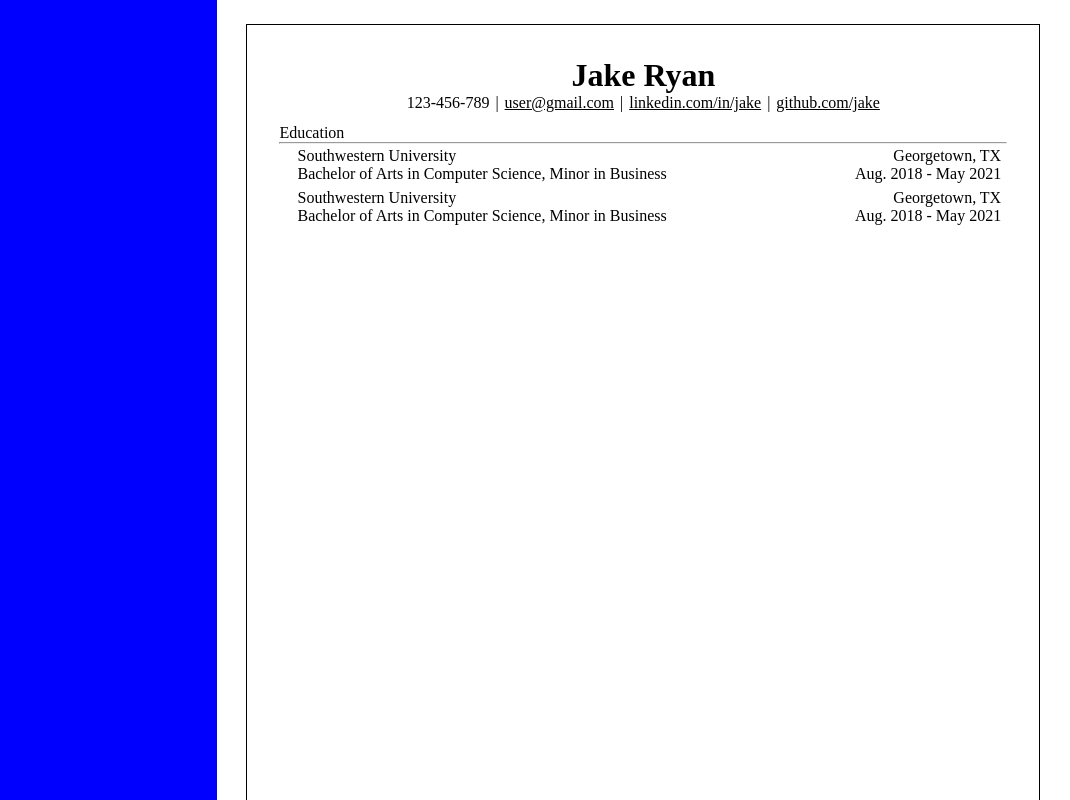
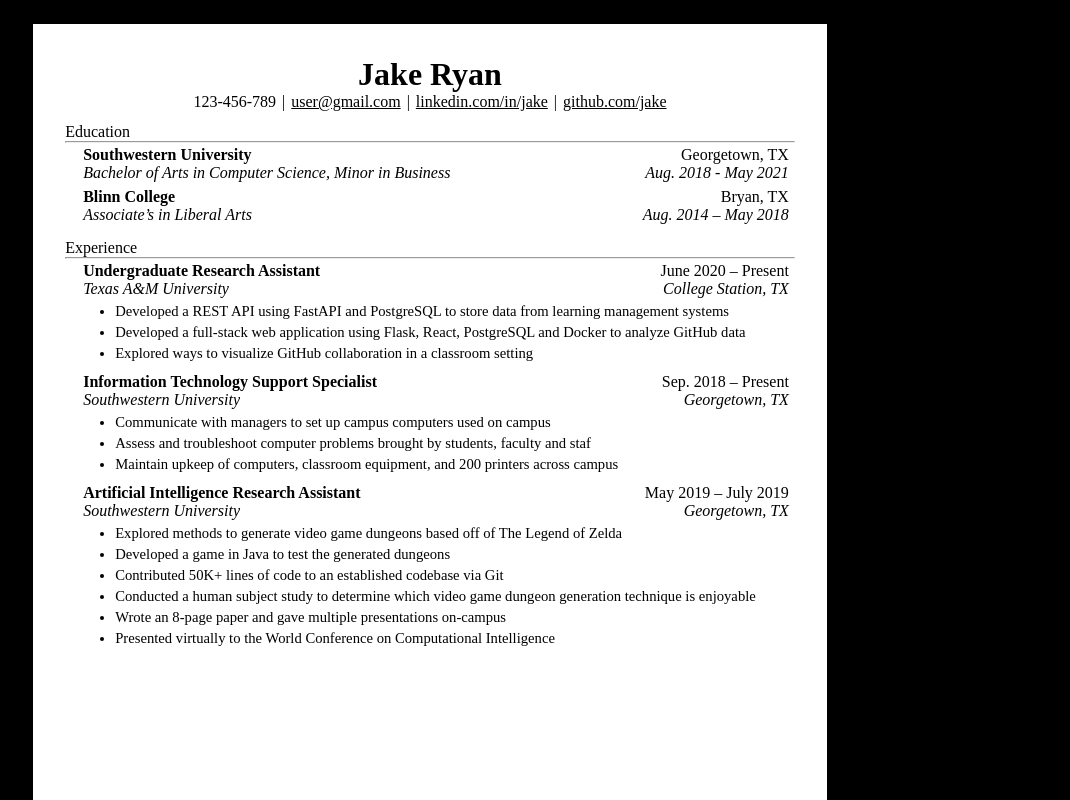
Before and after one commit to Etativel/cv-maker, a React (Vite) app: page / in a window 1280 px wide. Shown: the whole page, without its empty margins (210-1280 px from the left). Built offline with nearby package versions, Linux system fonts and the light colour scheme.

Commit message:
feat: add experience section

```diff
--- a/src/App.css
+++ b/src/App.css
@@ -2,11 +2,6 @@
   height: 100vh;
   width: 100vw;
   display: flex;
-}
-
-.sidebar {
-  background-color: blue;
-  width: 40rem;
 }
 
 @media print {
--- a/src/components/Canvas.jsx
+++ b/src/components/Canvas.jsx
@@ -30,27 +30,150 @@ function EducationSection() {
       <hr />
       <div className="edu-1 edu-content">
         <div className="edu-info">
-          <p className="education-place">Southwestern University</p>
+          <p className="education-place">
+            <strong>Southwestern University</strong>
+          </p>
           <p className="education-info">
-            Bachelor of Arts in Computer Science, Minor in Business
+            <i>Bachelor of Arts in Computer Science, Minor in Business</i>
           </p>
         </div>
         <div className="edu-date">
           <p>Georgetown, TX</p>
-          <p>Aug. 2018 - May 2021</p>
+          <p>
+            <i>Aug. 2018 - May 2021</i>
+          </p>
         </div>
       </div>
       <div className="edu-1 edu-content">
         <div className="edu-info">
-          <p className="education-place">Southwestern University</p>
+          <p className="education-place">
+            <strong>Blinn College</strong>
+          </p>
           <p className="education-info">
-            Bachelor of Arts in Computer Science, Minor in Business
+            <i>Associate’s in Liberal Arts</i>
           </p>
         </div>
         <div className="edu-date">
-          <p>Georgetown, TX</p>
-          <p>Aug. 2018 - May 2021</p>
+          <p>Bryan, TX</p>
+          <p>
+            <i>Aug. 2014 – May 2018</i>
+          </p>
         </div>
+      </div>
+    </div>
+  );
+}
+
+function ExperienceSection() {
+  return (
+    <div className="experience-container">
+      <div className="experience-head">Experience</div>
+      <hr />
+      <div className="experience-point-con">
+        <div className="exp-1 exp-content">
+          <div className="exp-info">
+            <p className="experience-place">
+              <strong>Undergraduate Research Assistant</strong>
+            </p>
+            <p className="experience-info">
+              <i>Texas A&M University</i>
+            </p>
+          </div>
+          <div className="exp-date">
+            <p>June 2020 – Present</p>
+            <p>
+              <i>College Station, TX</i>
+            </p>
+          </div>
+        </div>
+        <ul className="exp-point">
+          <li className="exp-desc">
+            Developed a REST API using FastAPI and PostgreSQL to store data from
+            learning management systems
+          </li>
+          <li className="exp-desc">
+            Developed a full-stack web application using Flask, React,
+            PostgreSQL and Docker to analyze GitHub data
+          </li>
+          <li className="exp-desc">
+            Explored ways to visualize GitHub collaboration in a classroom
+            setting
+          </li>
+        </ul>
+      </div>
+
+      <div className="experience-point-con">
+        <div className="exp-1 exp-content">
+          <div className="exp-info">
+            <p className="experience-place">
+              <strong>Information Technology Support Specialist</strong>
+            </p>
+            <p className="experience-info">
+              <i>Southwestern University</i>
+            </p>
+          </div>
+          <div className="exp-date">
+            <p>Sep. 2018 – Present</p>
+            <p>
+              <i>Georgetown, TX</i>
+            </p>
+          </div>
+        </div>
+        <ul className="exp-point">
+          <li className="exp-desc">
+            Communicate with managers to set up campus computers used on campus
+          </li>
+          <li className="exp-desc">
+            Assess and troubleshoot computer problems brought by students,
+            faculty and staf
+          </li>
+          <li className="exp-desc">
+            Maintain upkeep of computers, classroom equipment, and 200 printers
+            across campus
+          </li>
+        </ul>
+      </div>
+
+      <div className="experience-point-con">
+        <div className="exp-1 exp-content">
+          <div className="exp-info">
+            <p className="experience-place">
+              <strong>Artificial Intelligence Research Assistant </strong>
+            </p>
+            <p className="experience-info">
+              <i>Southwestern University</i>
+            </p>
+          </div>
+          <div className="exp-date">
+            <p>May 2019 – July 2019</p>
+            <p>
+              <i>Georgetown, TX</i>
+            </p>
+          </div>
+        </div>
+        <ul className="exp-point">
+          <li className="exp-desc">
+            Explored methods to generate video game dungeons based off of The
+            Legend of Zelda
+          </li>
+          <li className="exp-desc">
+            Developed a game in Java to test the generated dungeons
+          </li>
+          <li className="exp-desc">
+            Contributed 50K+ lines of code to an established codebase via Git
+          </li>
+          <li className="exp-desc">
+            Conducted a human subject study to determine which video game
+            dungeon generation technique is enjoyable
+          </li>
+          <li className="exp-desc">
+            Wrote an 8-page paper and gave multiple presentations on-campus
+          </li>
+          <li className="exp-desc">
+            Presented virtually to the World Conference on Computational
+            Intelligence
+          </li>
+        </ul>
       </div>
     </div>
   );
@@ -61,7 +184,8 @@ export default function Canvas() {
     <div className="canvas">
       <div className="paper">
         <NameAndLinks font={"san-serif"} />
-        <EducationSection />
+        <EducationSection font={"san-serif"} />
+        <ExperienceSection font={"san-serif"} />
       </div>
     </div>
   );
--- a/src/components/Sidebar.jsx
+++ b/src/components/Sidebar.jsx
@@ -1,3 +1,5 @@
+import "../styles/Sidebar.css";
+
 export default function Sidebar() {
   return <div className="sidebar"></div>;
 }
--- a/src/styles/Canvas.css
+++ b/src/styles/Canvas.css
@@ -15,17 +15,19 @@
   width: 100vw;
   /* background-color: red; */
   overflow-y: auto;
+  background-color: #000000;
 }
 
 .paper {
   display: flex;
   align-items: center;
   flex-direction: column;
-  width: 21cm; /* A4 width */
-  height: 29.7cm; /* A4 height */
+  width: 21cm;
+  height: 29.7cm;
   margin-top: 24px;
   margin-bottom: 24px;
-  border: solid black 1px;
+  background: #fff;
+  box-shadow: 0 4px 8px rgba(0, 0, 0, 0.2);
 }
 
 a {
@@ -53,16 +55,19 @@ a {
 }
 
 /* Education */
+.experience-container,
 .education-container {
   padding-left: 32px;
   padding-right: 32px;
   width: 100%;
 }
 
+.experience-head,
 .education-head {
   padding-top: 12px;
 }
 
+.exp-content,
 .edu-content {
   padding-left: 18px;
   padding-right: 6px;
@@ -71,10 +76,25 @@ a {
   display: flex;
 }
 
+.exp-info,
 .edu-info {
   flex-grow: 1;
 }
-.edu-date > p ~ p,
+.exp-date > p,
 .edu-date > p {
   text-align: end;
 }
+
+/* Experience */
+.exp-point {
+  padding-left: calc(32px + 18px);
+  padding-right: 32px;
+  padding-bottom: 6px;
+  width: 100%;
+}
+
+.exp-desc {
+  padding-top: 2px;
+  padding-bottom: 2px;
+  font-size: 14.666px;
+}
--- /dev/null
+++ b/src/styles/Sidebar.css
@@ -0,0 +1,6 @@
+.sidebar {
+  background-color: #0b192c;
+  /* border-right: 1px solid white; */
+  width: 40rem;
+  display: none;
+}
```
